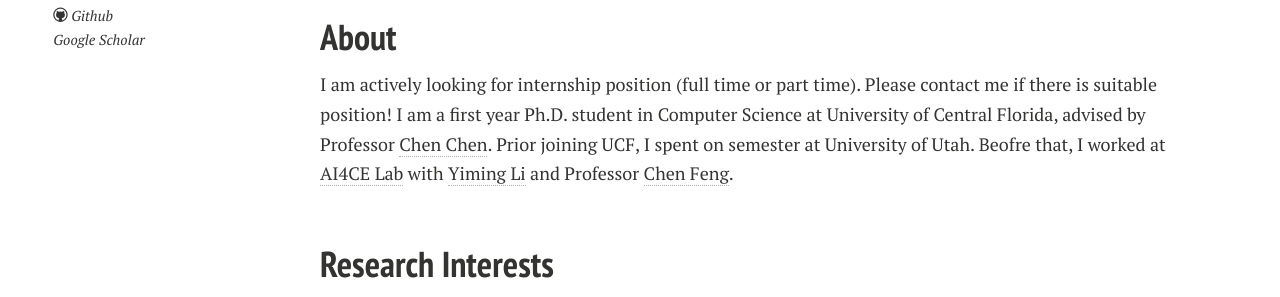
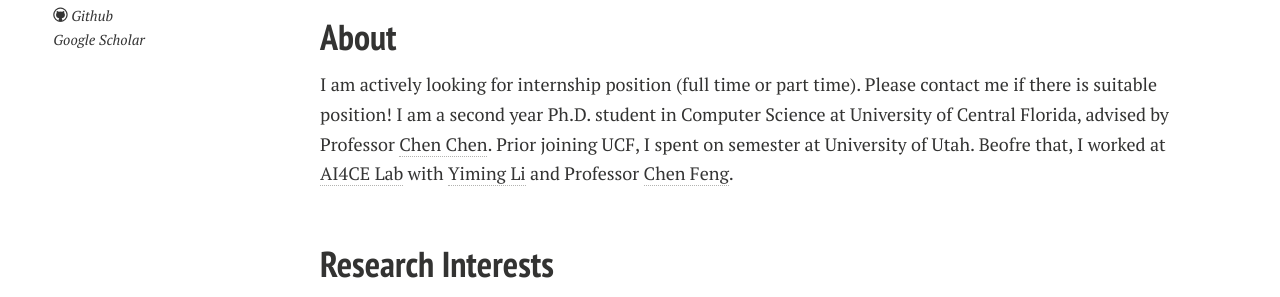
Before and after one commit to ZonglinL/ZonglinL.github.io, a Jekyll site: the page built from index.md, in a window 1280 px wide and 1400 px high. Shown: the part 336-633 px from the top of the window. Built offline with Jekyll 4.4.1, drawn with Linux system fonts in a browser that asks for light colours; nearby versions of some CDN libraries; comment, search, counter and statistics services are not loaded; a style sheet for code colours, icons or effects is not loaded; our own code applies the rules of GitHub Pages for plain Markdown files; some of the changed text lies outside the part shown.

Commit message:
Update index.md

```diff
--- a/index.md
+++ b/index.md
@@ -12,7 +12,7 @@ layout: page
 
 ## About
 
-I am actively looking for internship position (full time or part time). Please contact me if there is suitable position! I am a first year Ph.D. student in Computer Science at University of Central Florida, advised by Professor [Chen Chen](https://www.crcv.ucf.edu/chenchen/). Prior joining UCF, I spent on semester at University of Utah. Beofre that, I worked at [AI4CE Lab](https://ai4ce.github.io/) with [Yiming Li](https://yimingli-page.github.io/) and Professor [Chen Feng](https://scholar.google.com/citations?user=YeG8ZM0AAAAJ&hl=en).
+I am actively looking for internship position (full time or part time). Please contact me if there is suitable position! I am a second year Ph.D. student in Computer Science at University of Central Florida, advised by Professor [Chen Chen](https://www.crcv.ucf.edu/chenchen/). Prior joining UCF, I spent on semester at University of Utah. Beofre that, I worked at [AI4CE Lab](https://ai4ce.github.io/) with [Yiming Li](https://yimingli-page.github.io/) and Professor [Chen Feng](https://scholar.google.com/citations?user=YeG8ZM0AAAAJ&hl=en).
 
 <br>
 
```
Also changed, not shown: other parts of index.md (+1 -0 lines).
